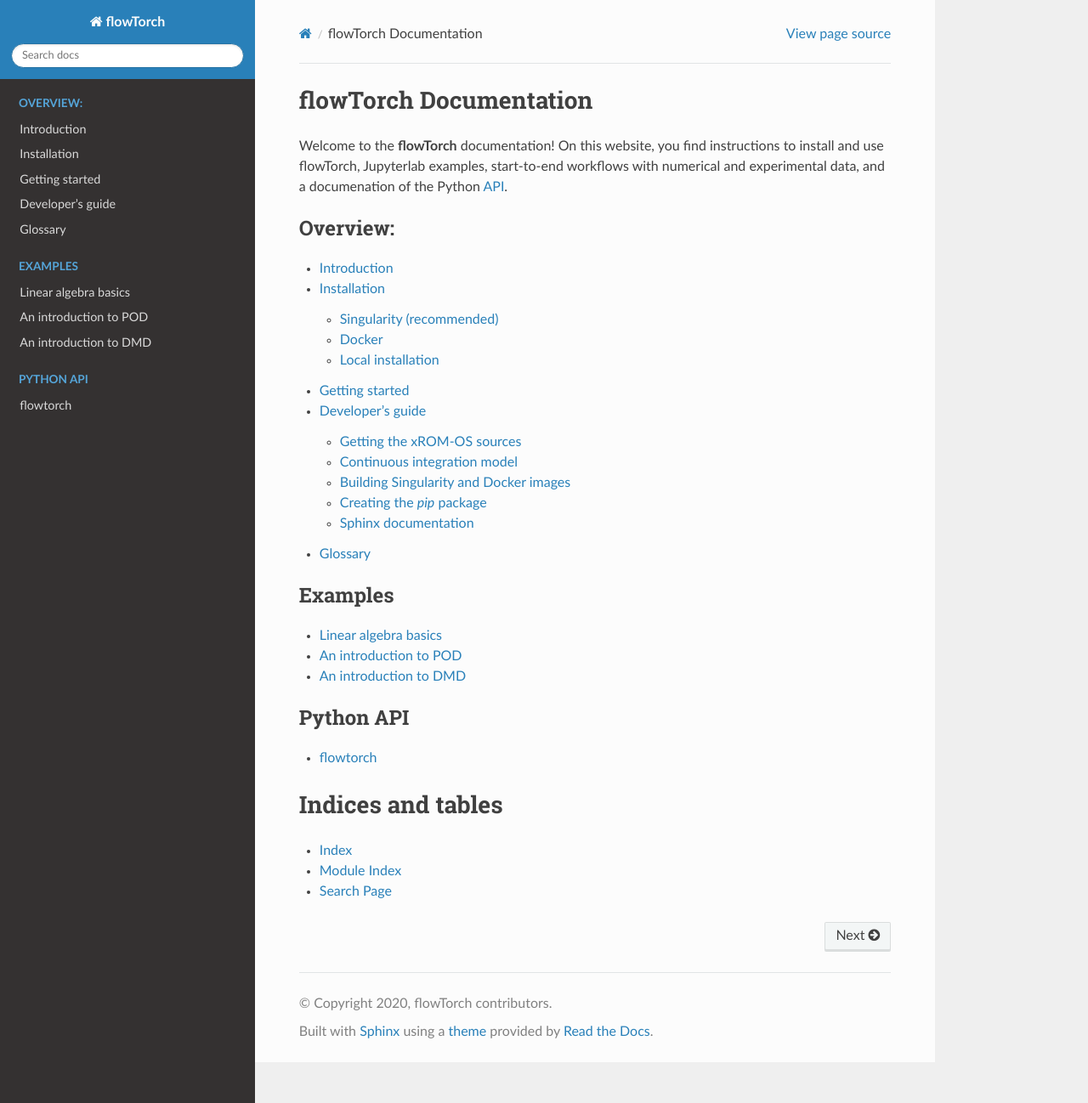
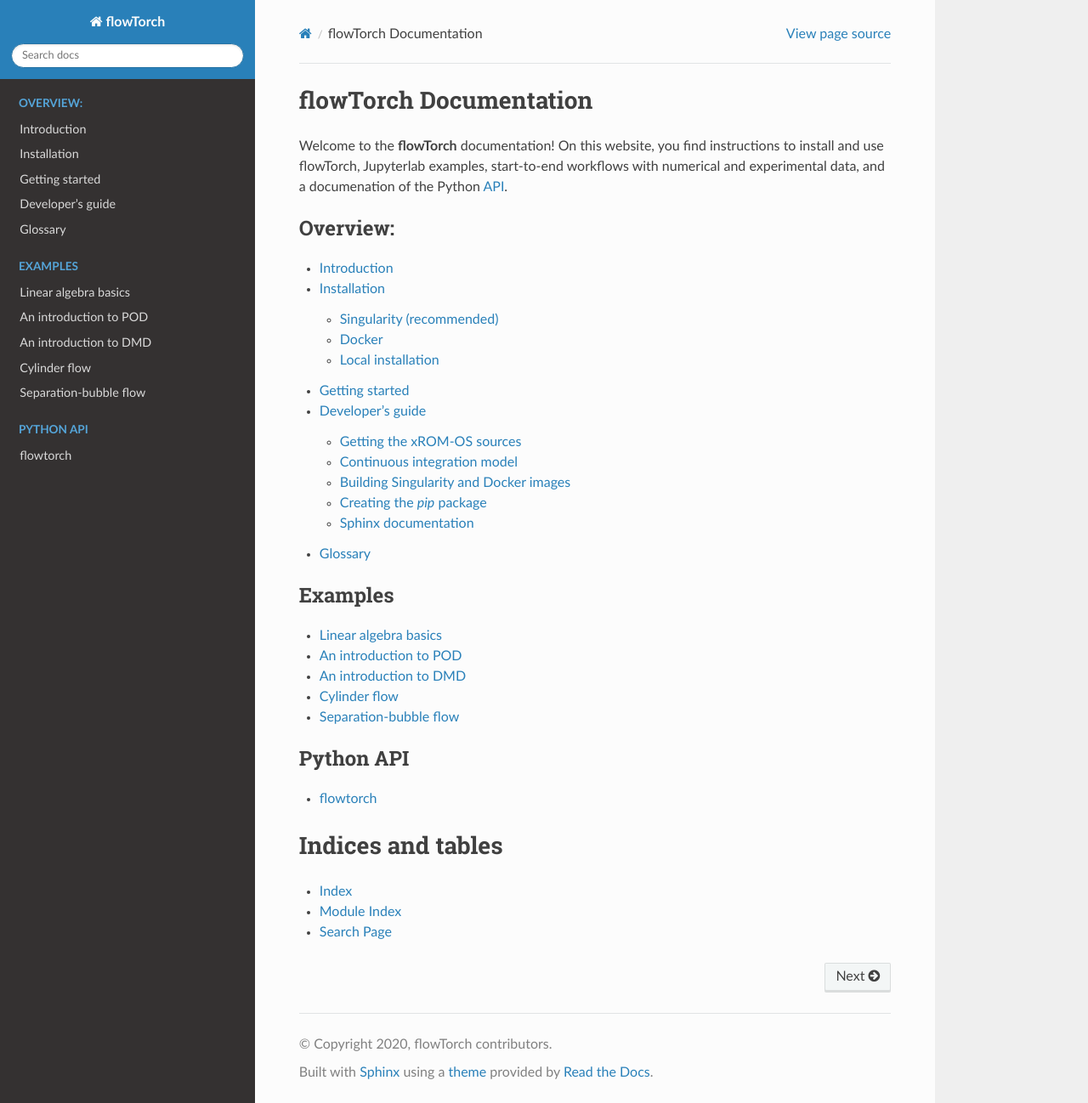
Before and after one commit to FlowModelingControl/flowtorch, a Sphinx documentation site: the page built from docs/source/index.rst, in a window 1280 px wide and 1298 px high. Shown: the whole window at 85% size. Built offline with Sphinx 7.4.7 and the Read the Docs theme 2.0.0, drawn with Linux system fonts in a browser that asks for light colours.

Commit message:
Add example notebooks to documentation index.

```diff
--- a/docs/source/index.rst
+++ b/docs/source/index.rst
@@ -22,6 +22,8 @@
    notebooks/linear_algebra_basics
    notebooks/POD_introduction
    notebooks/DMD_introduction
+   notebooks/cylinder_flow
+   notebooks/separation_bubble_flow
 
 .. toctree::
    :maxdepth: 1
```
